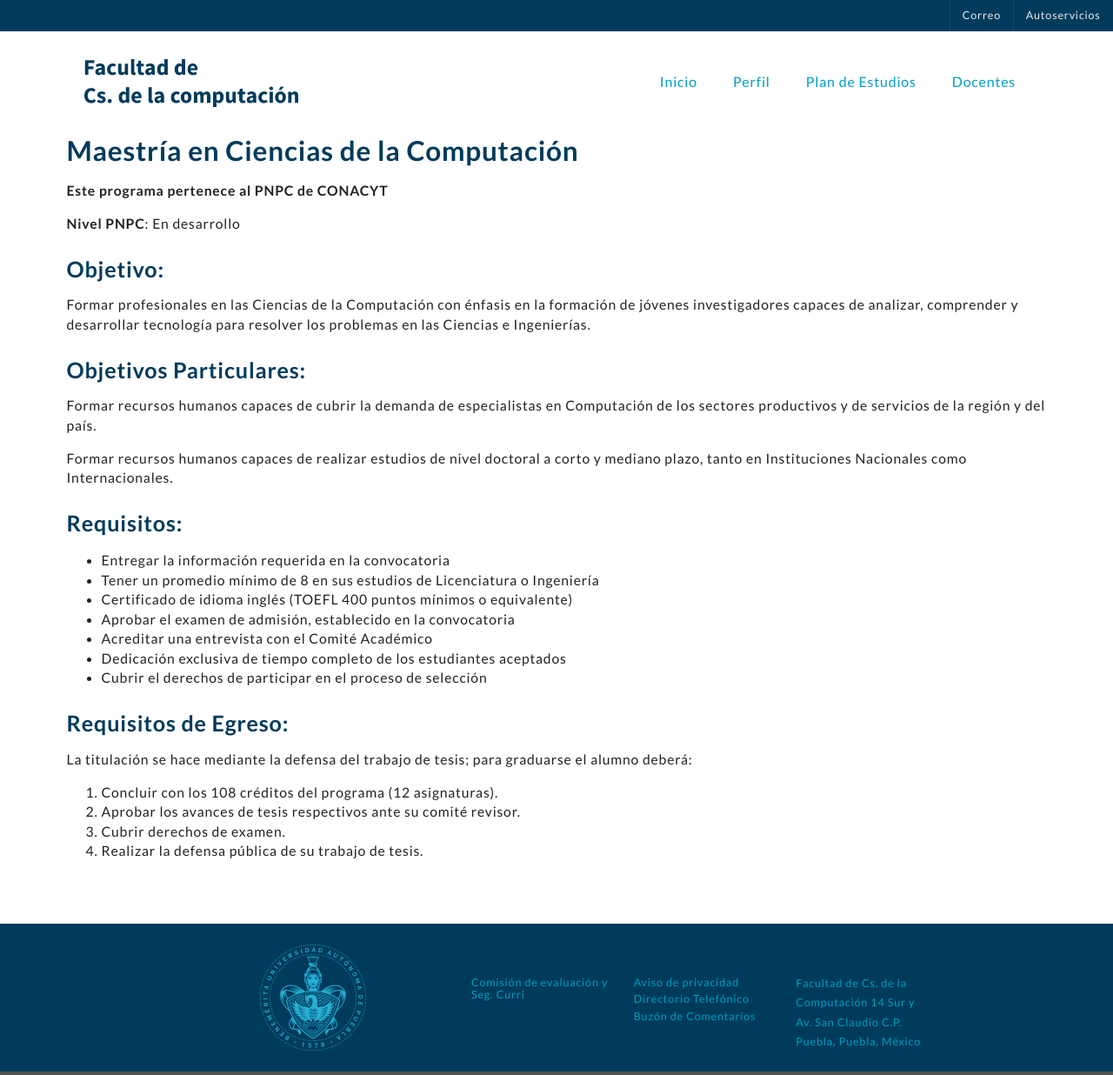
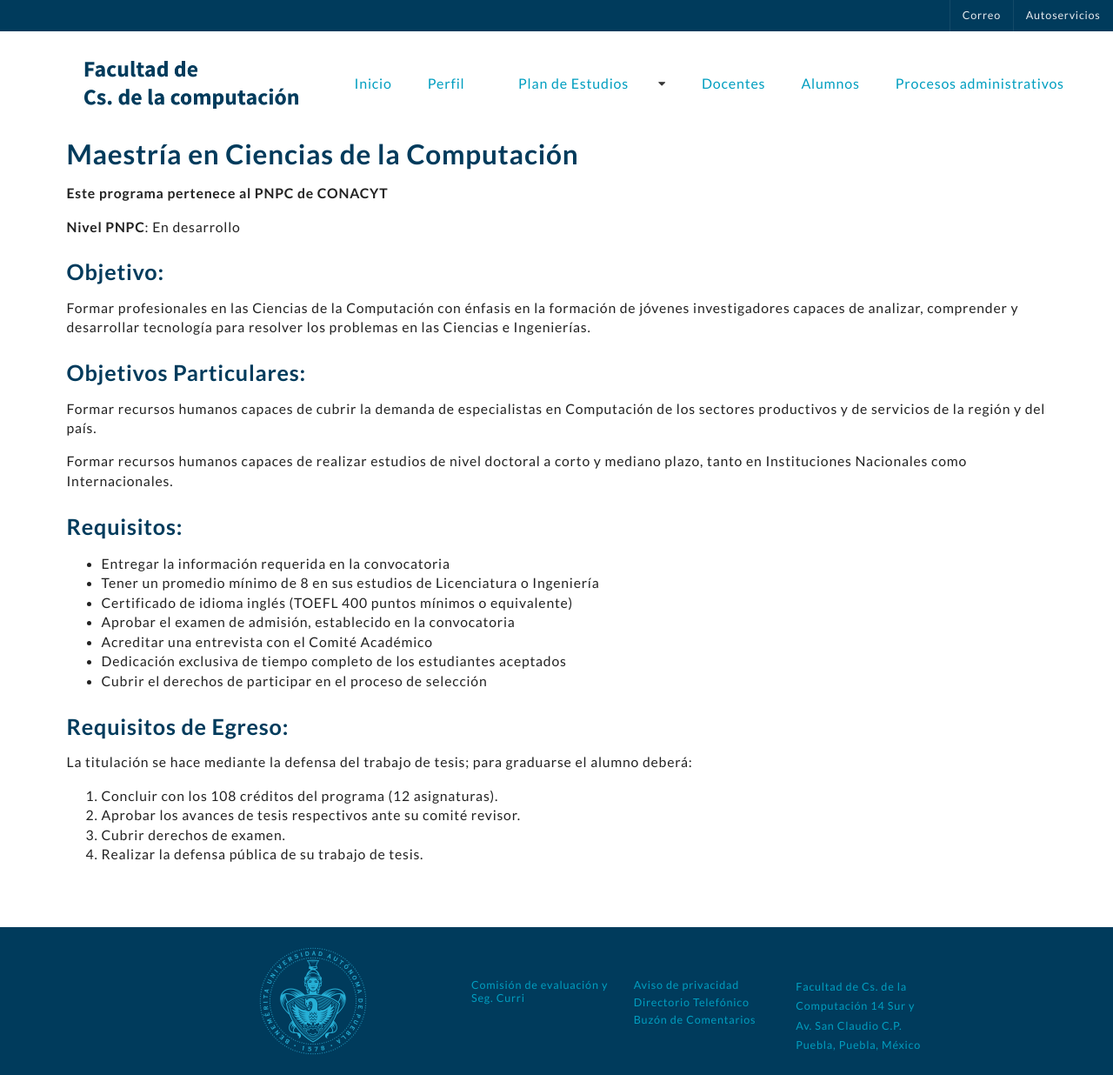
Before and after one commit to aztli/maestria-fcc, a Jekyll site: the page built from index.md, in a window 1280 px wide. Shown: the whole page at 87% size. Built offline with Jekyll 4.4.1, drawn with Linux system fonts in a browser that asks for light colours; nearby versions of some CDN libraries; some web fonts are replaced.

Commit message:
Added support for dropdown menus

```diff
--- a/_includes/header.html
+++ b/_includes/header.html
@@ -20,10 +20,43 @@
         </a>
         <div class="right item">
           {% for entry in site.data.menu %}
-            <a class="item azul-claro-buap-texto"
-               href="{{ entry.url }}">{{ entry.title }}</a>
+            {% if entry.subcategories != null %}
+              <div class="ui dropdown link item">
+                <a class="item azul-claro-buap-texto"
+                   href="{{ entry.url }}">{{ entry.title }}</a>
+                <i class="dropdown icon"></i>
+
+                  <div class="menu">
+                    {% for subcategory in entry.subcategories %}
+                      {% if subcategory.subcategories != null %}
+                      <div class="item">
+                        <i class="dropdown icon"></i>
+                        <span class="text">{{ subcategory.title }}</span>
+                        <div class="menu">
+                          {% for subsubcategory in subcategory.subcategories %}
+                          <a class="item" href="{{ subsubcategory.url }}">{{ subsubcategory.title }}</a>
+                          {% endfor %}
+                        </div>
+                      </div>
+                      {% else %}
+                        <a class="item"
+                           href="{{ subcategory.url }}">{{ subcategory.title }}</a>
+                      {% endif %}
+                    {% endfor %}
+                  </div>
+
+              </div>
+
+            {% else %}
+              <a class="item azul-claro-buap-texto"
+                 href="{{ entry.url }}">{{ entry.title }}</a>
+            {% endif%}
+
           {% endfor %}
+
         </div>
+
+
       </div>
     </div>
   </div>
--- a/_layouts/default.html
+++ b/_layouts/default.html
@@ -28,8 +28,8 @@
 
 
     <script src="//cdnjs.cloudflare.com/ajax/libs/jquery/2.0.3/jquery.min.js"></script>
+    <script src='//cdnjs.cloudflare.com/ajax/libs/twitter-bootstrap/2.3.1/js/bootstrap.min.js'></script>
     <script src="assets/js/semantic.min.js"></script>
-    <script src='//cdnjs.cloudflare.com/ajax/libs/twitter-bootstrap/2.3.1/js/bootstrap.min.js'></script>
     <script type="text/javascript" src="assets/js/scripts.js"></script>
   </body>
 </html>
--- a/assets/js/scripts.js
+++ b/assets/js/scripts.js
@@ -14,6 +14,9 @@
     $('.ui.sidebar').sidebar('attach events', '.toc.item');
     //Menus desplegables
     $('.ui.accordion').accordion();
+
+
+    $('.ui.dropdown').dropdown();
 
     //Carousel
     $('.carousel').carousel({
```
Also changed, not shown: _data/menu.yml (+19 -0 lines).
